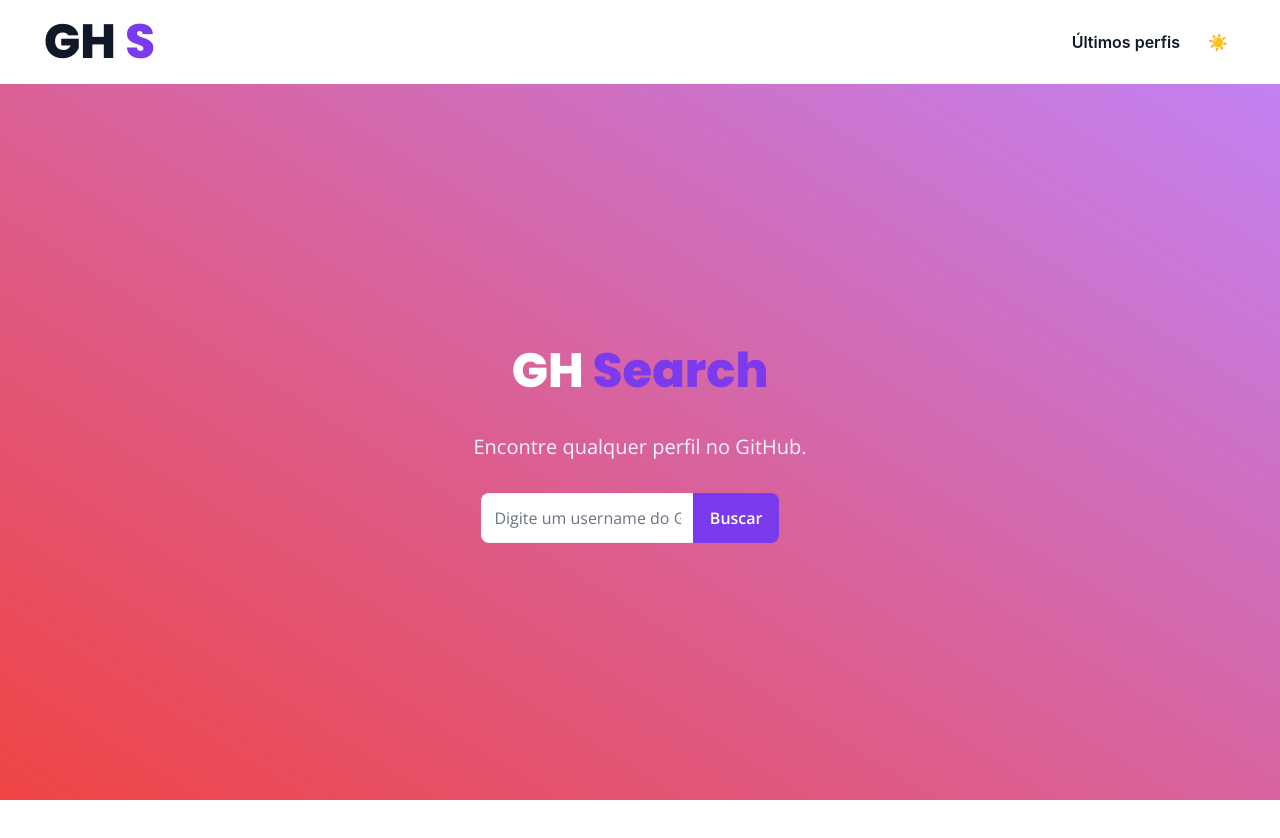
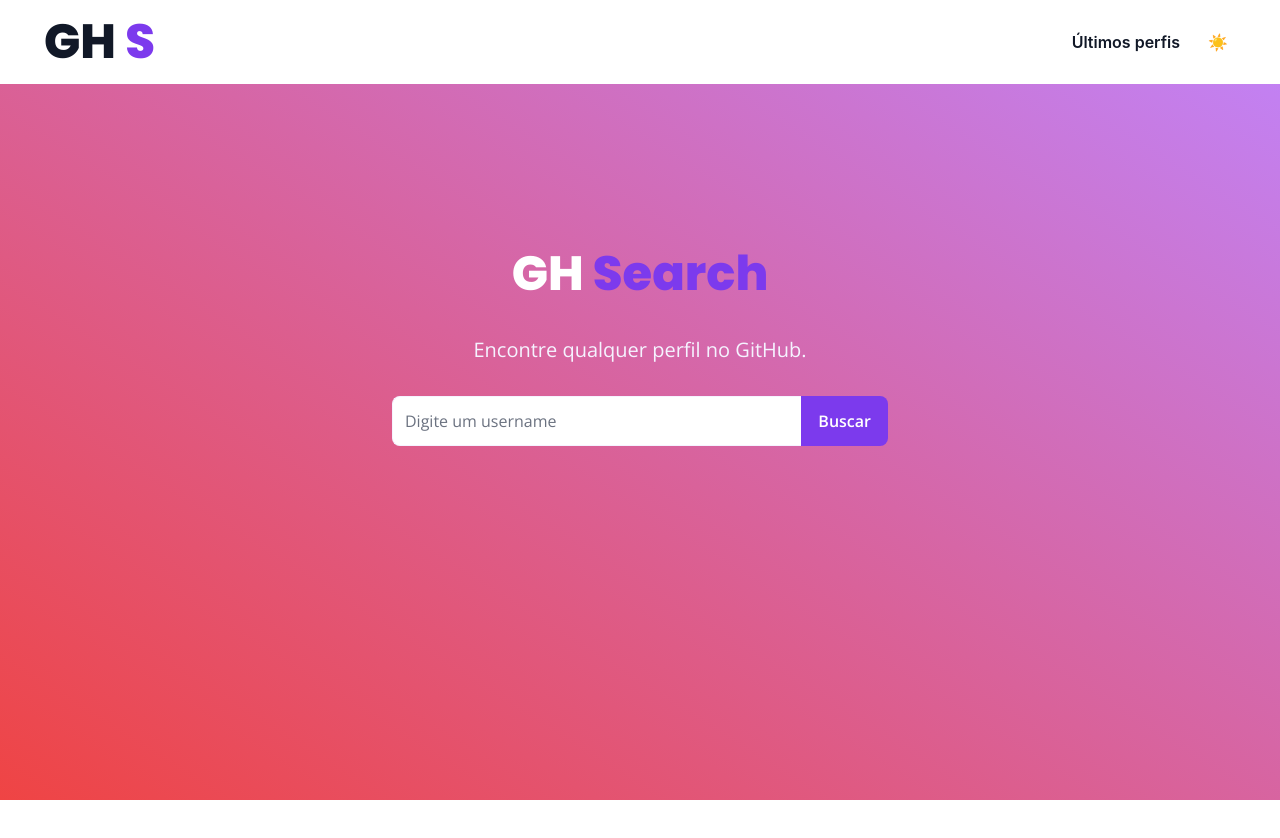
Before and after one commit to rynakamura/github-search, a React (Create React App) app: page / in a window 1280 px wide. Shown: the top 838 px of the page. Before the commit the page ends 800 px from the top, so only its background shows below. Built offline with nearby package versions, Linux system fonts and the light colour scheme.

Commit message:
Melhorias na tela home

```diff
--- a/src/components/Search.js
+++ b/src/components/Search.js
@@ -30,11 +30,11 @@
         onSubmit={handleSubmit}
       >
         <input
-          className="border border-r-0 border-palette-light rounded-l-lg w-2/3
+          className="border border-r-0 border-palette-light rounded-l-lg w-full
                 focus:outline-none focus:ring-1 focus:ring-palette-primary"
           type="text"
           required
-          placeholder="Digite um username do GitHub"
+          placeholder="Digite um username"
           value={username}
           onChange={(e) => setUsername(e.target.value)}
         />
--- a/src/index.css
+++ b/src/index.css
@@ -99,3 +99,7 @@
 .hover\:bg-github-blue:hover {
   background-color: #388bfd;
 }
+
+.grid-custom {
+  grid-template-rows: 2fr 1fr;
+}
--- a/src/pages/Home.js
+++ b/src/pages/Home.js
@@ -5,8 +5,8 @@
   const navigate = useNavigate();
 
   return (
-    <div className=" inset-0 flex flex-col justify-center items-center w-5/6 max-w-lg mx-auto text-center h-full">
-      <div className="space-y-8">
+    <div className=" inset-0 grid grid-rows-5 w-5/6 max-w-lg mx-auto text-center h-full">
+      <div className="space-y-8 row-start-2">
         <h1 className="font-primary font-extrabold text-white text-3xl sm:text-4xl md:text-5xl md:leading-tight">
           GH <span className="text-palette-primary">Search</span>
         </h1>
```
